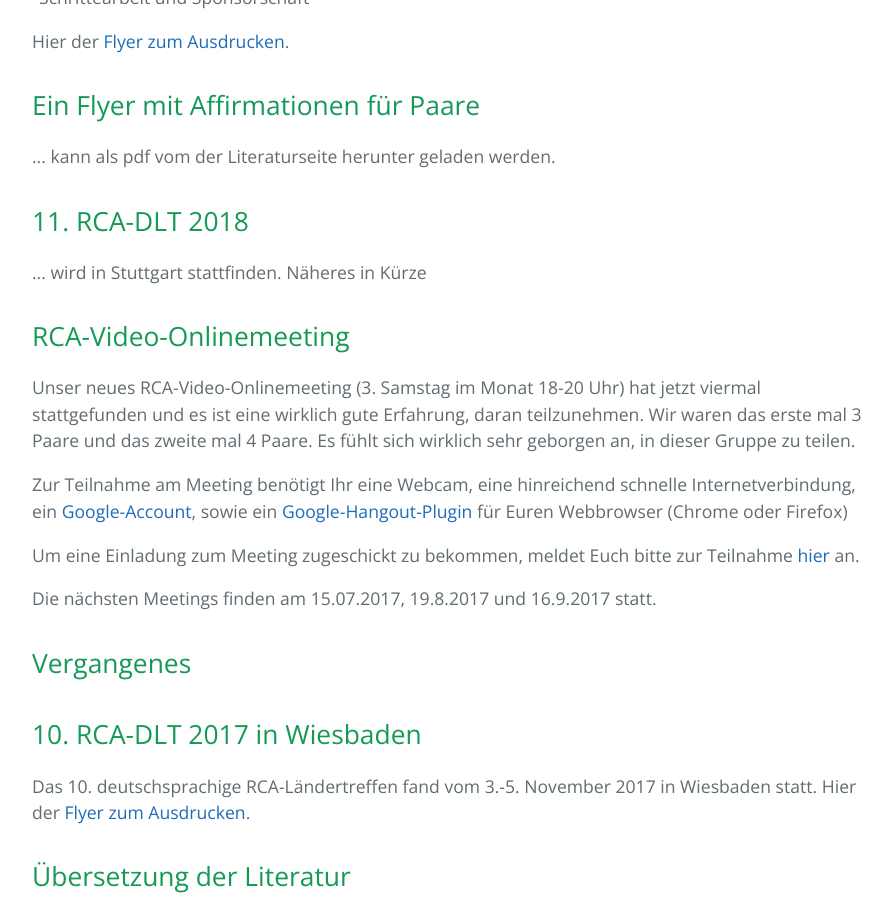
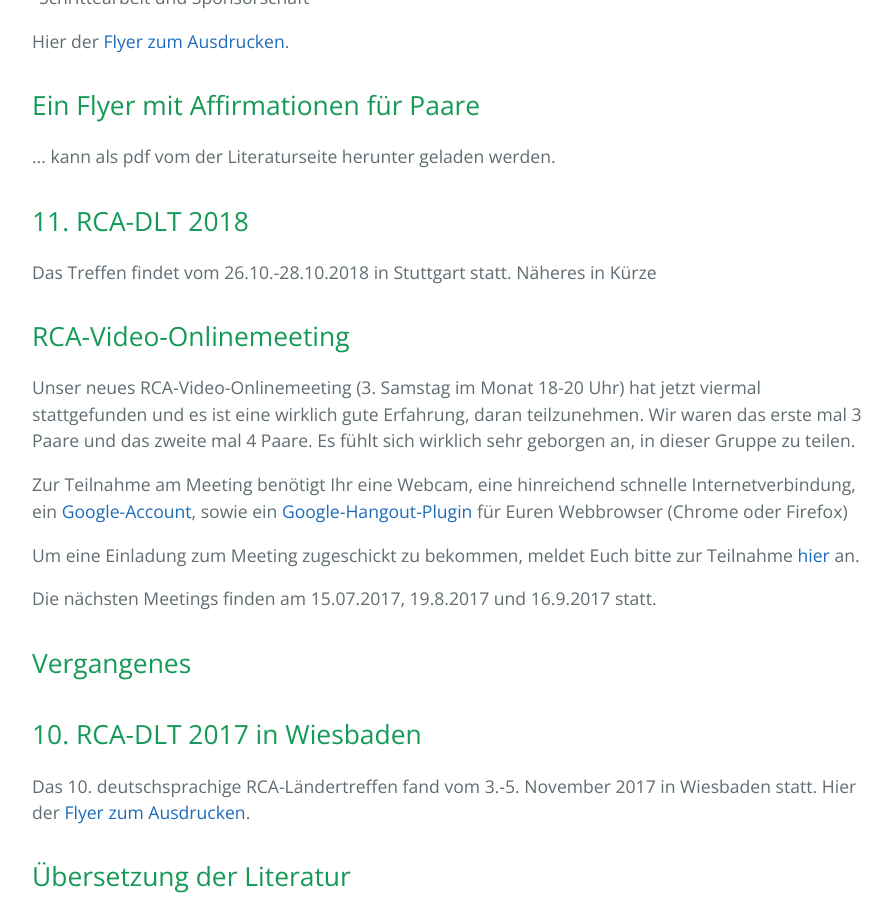
Before and after one commit to rcadeutschland/rcadeutschland.github.io, a Jekyll site: the page built from index.html, in a window 1280 px wide and 900 px high, scrolled down 597 px. Shown: the whole window, without its empty margins (192-1084 px from the left). Built offline with Jekyll 4.4.1, drawn with Linux system fonts in a browser that asks for light colours; nearby versions of some CDN libraries.

Commit message:
Update index.html

```diff
--- a/index.html
+++ b/index.html
@@ -10,7 +10,7 @@ title: RCA Home
 <p>... kann als pdf vom der Literaturseite herunter geladen werden.</p>
 
 <h2>11. RCA-DLT 2018</h2>
-<p>... wird in Stuttgart stattfinden. Näheres in Kürze</p>
+<p>Das Treffen findet vom 26.10.-28.10.2018 in Stuttgart statt. Näheres in Kürze</p>
 
 <h2>RCA-Video-Onlinemeeting</h2>
 <p>Unser neues RCA-Video-Onlinemeeting (3. Samstag im Monat 18-20 Uhr) hat jetzt viermal stattgefunden
```
